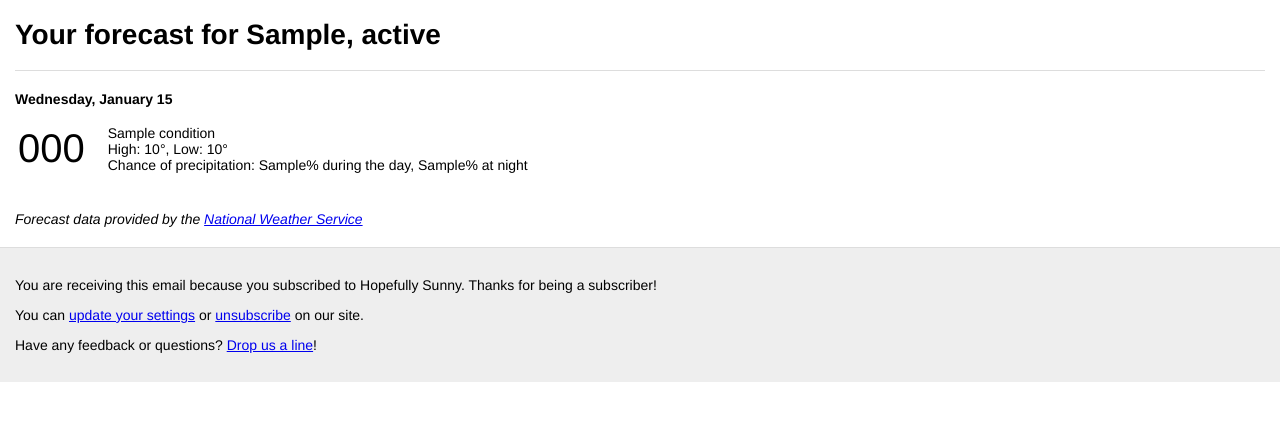
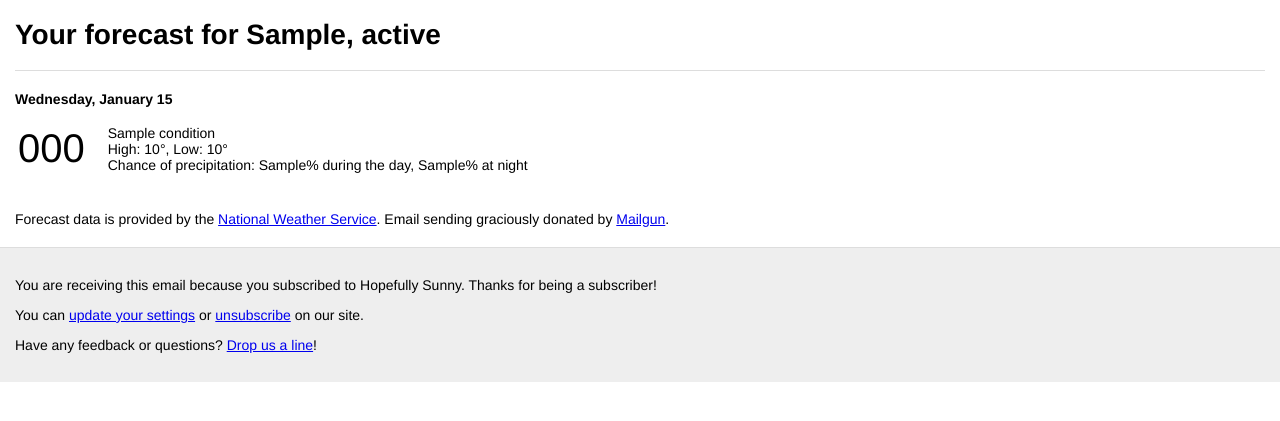
Before and after one commit to greencoder/hopefullysunny-django, a Django app: template forecasts/templates/email.html in a window 1280 px wide. Shown: the top 421 px of the page. Run offline with Django 3.2, Linux system fonts and the light colour scheme; tables that the repository leaves empty hold one stand-in row (values such as "Sample post"); the template is opened without the code that fills it: values that come from a table or form of the project are taken from there, most other values are stand-ins (such as "Sample title", 1, 10 or a date in 2020).

Commit message:
Added Mailgun.com attributtion to email templates

```diff
--- a/forecasts/templates/email.html
+++ b/forecasts/templates/email.html
@@ -38,7 +38,7 @@
       {% endfor %}
     </div>
 
-    <p style="padding: 0 15px;"><em>Forecast data provided by the <a href="http://nws.noaa.gov">National Weather Service</a></em></p>
+    <p style="padding: 0 15px;">Forecast data is provided by the <a href="http://nws.noaa.gov">National Weather Service</a>. Email sending graciously donated by <a href="http://www.mailgun.com">Mailgun</a>.</p>
 
     <div style="margin-top: 20px;padding: 15px; border-top: 1px solid #ddd; background: #eee;">
       <p>
--- a/forecasts/templates/email.txt
+++ b/forecasts/templates/email.txt
@@ -13,6 +13,7 @@ Chance of precipitation: {% spaceless %}
 {% endfor %}
 
 Forecast data provided by the National Weather Service: http://nws.noaa.gov
+Email sending graciously donated by Mailgun: http://www.mailgun.com
 
 -----
 
```
